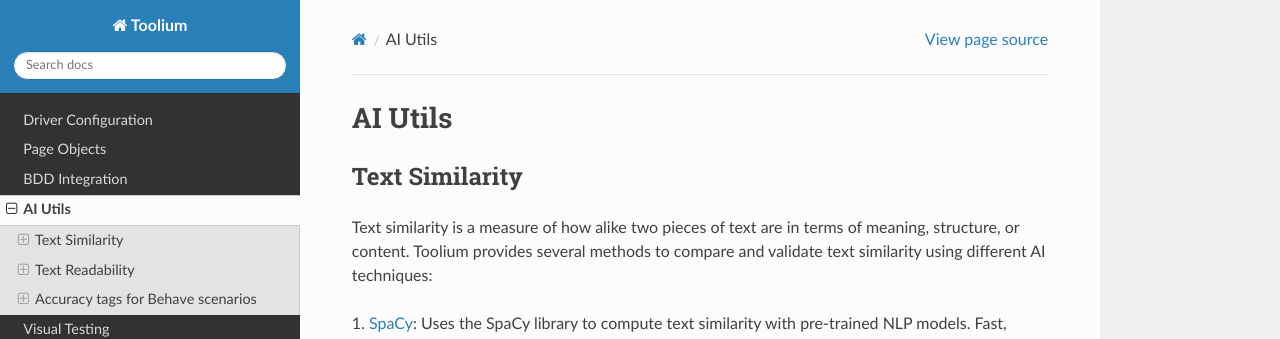
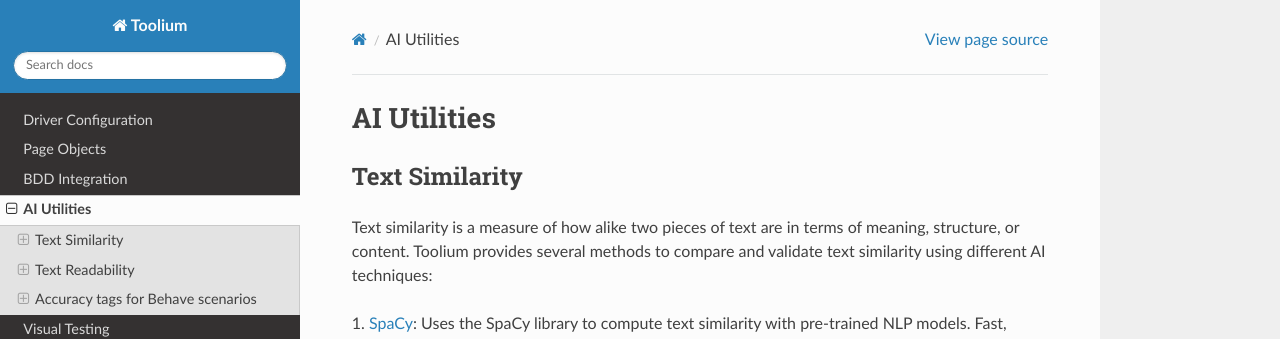
Before and after one commit to Telefonica/toolium, a Sphinx documentation site: the page built from docs/ai_utils.rst, in a window 1280 px wide and 900 px high. Shown: the top 339 px of the window. Built offline with Sphinx 7.4.7 and the Read the Docs theme 3.1.0, drawn with Linux system fonts in a browser that asks for light colours.

Commit message:
add CHANGELOG entry and fix doc issues

```diff
--- a/CHANGELOG.rst
+++ b/CHANGELOG.rst
@@ -8,6 +8,7 @@
 
 - Fix accuracy tag to exclude skipped executions from total executions count
 - Add `after_accuracy_scenario` hook to allow custom behavior after accuracy scenario execution
+- Add text readability assessment function based on the AI libraries that come with the `ai` extra dependency
 
 v3.6.0
 ------
--- a/docs/ai_utils.rst
+++ b/docs/ai_utils.rst
@@ -1,5 +1,7 @@
-AI Utils
-========
+.. _ai_utilities:
+
+AI Utilities
+============
 
 Text Similarity
 ---------------
--- a/docs/index.rst
+++ b/docs/index.rst
@@ -12,7 +12,7 @@
 - :ref:`Choosing driver through a configuration file <driver_configuration>`
 - :ref:`Page Object pattern <page_objects>`
 - :ref:`BDD integration <bdd_integration>`
-- :ref:`AI utils <ai_utils>`
+- :ref:`AI utilities <ai_utilities>`
 - :ref:`Visual testing solution <visual_testing>`
 - :ref:`Tests result analysis <tests_result_analysis>`
 
--- a/docs/toolium.utils.ai_utils.rst
+++ b/docs/toolium.utils.ai_utils.rst
@@ -2,8 +2,6 @@
 
 ai_utils
 ========
-
-.. _ai_utils:
 
 accuracy
 --------
```
